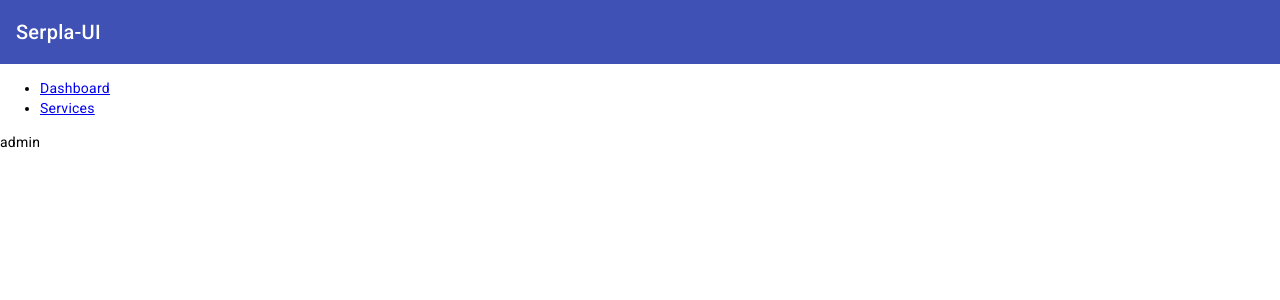
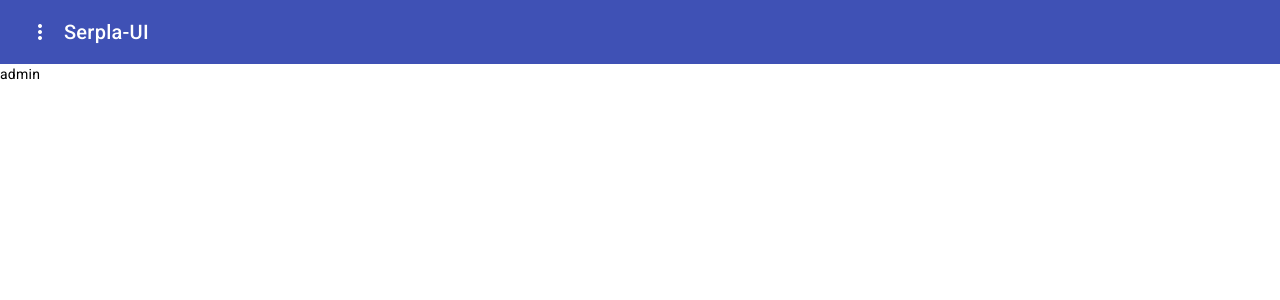
Before and after one commit to afsharm/serpla-ui, an Angular app: page / in a window 1280 px wide. Shown: the top 300 px of the page. Built offline with nearby package versions, Linux system fonts and the light colour scheme.

Commit message:
better menu

```diff
--- a/src/app/components/header/header.component.html
+++ b/src/app/components/header/header.component.html
@@ -1,10 +1,25 @@
-<mat-toolbar color="primary">Serpla-UI</mat-toolbar>
+<mat-toolbar color="primary">
 
-<header>
-    <nav>
-        <ul>
-            <li><a routerLink="/">Dashboard</a></li>
-            <li><a routerLink="/services">Services</a></li>
-        </ul>
-    </nav>
-</header>
+    <button mat-icon-button [matMenuTriggerFor]="menu" aria-label="menu">
+        <mat-icon>more_vert</mat-icon>
+    </button>
+
+    <mat-menu #menu="matMenu">
+
+        <a mat-menu-item routerLink="/">
+            <mat-icon>home</mat-icon>
+            Home
+        </a>
+
+        <a mat-menu-item routerLink="/services">
+            <mat-icon>local_mall</mat-icon>
+            Services
+        </a>
+
+    </mat-menu>
+
+    <span>
+        Serpla-UI
+    </span>
+
+</mat-toolbar>
--- a/src/app/components/header/header.component.ts
+++ b/src/app/components/header/header.component.ts
@@ -1,11 +1,14 @@
 import { Component } from '@angular/core';
 import { MatToolbarModule } from '@angular/material/toolbar';
 import { RouterLink } from '@angular/router';
+import { MatIconModule } from '@angular/material/icon';
+import { MatMenuModule } from '@angular/material/menu';
+import { MatButtonModule } from '@angular/material/button';
 
 @Component({
   selector: 'app-header',
   standalone: true,
-  imports: [MatToolbarModule, RouterLink],
+  imports: [MatToolbarModule, RouterLink, MatButtonModule, MatMenuModule, MatIconModule],
   templateUrl: './header.component.html',
   styleUrl: './header.component.scss'
 })
```
